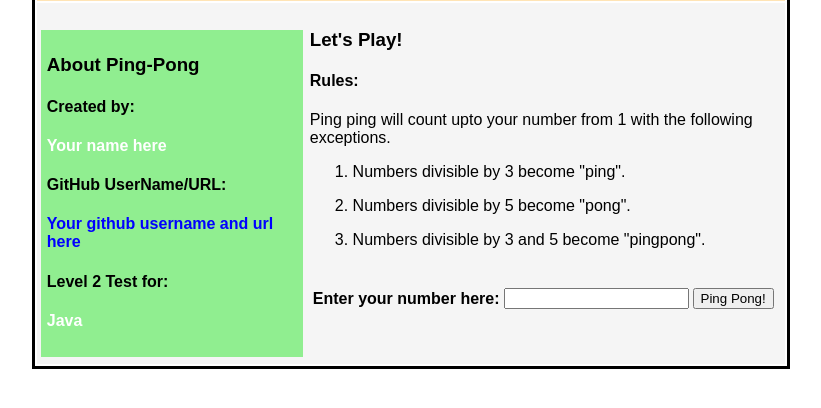
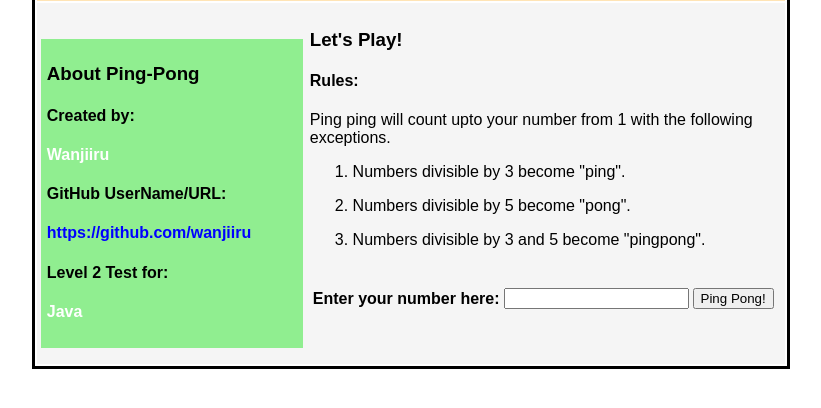
Before and after one commit to wanjiiru/sa1, a plain HTML site: page index.html in a window 1280 px wide. Shown: the part 94-502 px from the top of the page, without its empty margins (229-1050 px from the left). Drawn offline with Linux system fonts and the light colour scheme.

Commit message:
gitgub url added

```diff
--- a/index.html
+++ b/index.html
@@ -24,9 +24,9 @@
  								<section id="details">
  									<h3>About Ping-Pong</h3>
  									<h4 >Created by:</h4>
- 									<h4 style="color:white">Your name here</h4>
+ 									<h4 style="color:white">Wanjiiru</h4>
  									<h4>GitHub UserName/URL:</h4>
- 									<h4  style="color:blue">Your github username and url here</h4>
+ 									<h4 style="color:blue">https://github.com/wanjiiru</h4>
  									<h4>Level 2 Test for:</h4>
  									<h4 style="color:white">Java</h4>
  								</section>
```
